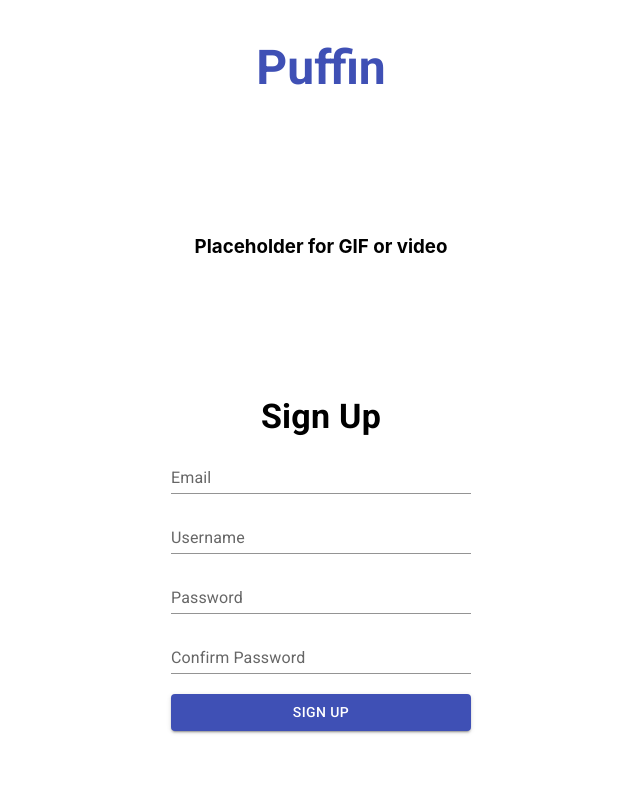
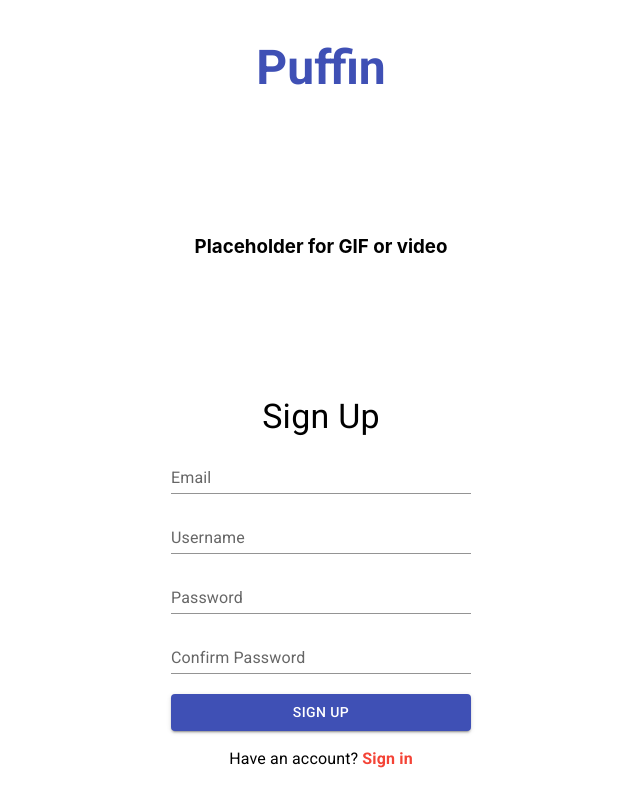
Before and after one commit to rpp34-boc-caspian/Puffin, a React (Create React App) app: page /signup in a window 1280 px wide. Shown: the whole page, without its empty margins (319-959 px from the left). Built offline with nearby package versions, Linux system fonts and the light colour scheme; no server answers.

Commit message:
Navigation for text under sign in and sign up buttons

```diff
--- a/src/authentication/login.tsx
+++ b/src/authentication/login.tsx
@@ -15,9 +15,9 @@ import theme from '../theme';
 
 
 function Login({ user }: { user: Function }) {
-  const [username, setUsername] = useState('JIT');
-  const [email, setEmail] = useState('amplesample@email.com');
-  const [password, setPassword] = useState('password123');
+  const [username, setUsername] = useState('');
+  const [email, setEmail] = useState('');
+  const [password, setPassword] = useState('');
 
   const [loginError, setLoginError] = useState(false);
   const [serverError, setServerError] = useState(false);
@@ -34,13 +34,14 @@ function Login({ user }: { user: Function }) {
       password: password
     })
     .then((res) => {
+      console.log('RESPONSE',res);
       if (res.data.exists) {
         setUsername('');
         setEmail('');
         setPassword('');
 
         user(res.data.id);
-        Cookies.set('token', res.data.cookie, { path: '/' });
+        Cookies.set('token', res.data.cookie);
 
         navigateTo('/');
         return;
@@ -88,66 +89,74 @@ function Login({ user }: { user: Function }) {
 
           </Box>
 
-          <Box>
           <Typography variant="h4" align="left" component="div">
             Sign In
           </Typography>
-          </Box>
 
-          <Box>
           <TextField
             error={ loginError }
             id="login-username"
             label="Username"
+            type="text"
             margin="dense"
             sx={{ width: 300 }}
-              type="text"
             value={ username }
             onChange={ (e) => { setUsername(e.target.value) } }
             autoComplete="current-password"
             variant="standard"
             helperText={ loginError ? "Username, email, or password is incorrect" : '' }
           />
-          </Box>
-          <Box>
+
           <TextField
             error={ loginError }
             id="login-email"
             label="Email"
+            type="text"
             margin="dense"
             sx={{ width: 300 }}
-              type="text"
             value={ email }
             onChange={ (e) => { setEmail(e.target.value) } }
             autoComplete="current-password"
             variant="standard"
             helperText={ loginError ? "Username, email, or password is incorrect" : '' }
           />
-          </Box>
-          <Box>
+
           <TextField
             error={ loginError }
             id="login-password"
             label="Password"
+            type="password"
             margin="dense"
             sx={{ width: 300 }}
-              type="password"
             value={ password }
             onChange={ (e) => { setPassword(e.target.value) } }
             autoComplete="current-password"
             variant="standard"
             helperText={ loginError ? "Username, email, or password is incorrect" : '' }
           />
+
+          <Box p={ 2 } sx={{ width: 300 }}>
+            <Button fullWidth variant="contained" onClick={ () => { handleLogin() } }>Sign In</Button>
           </Box>
 
-          <Box
-            p={ 2 }
-            sx={{ width: 300 }}
-          >
-            <Button fullWidth variant="contained" onClick={ () => { handleLogin() } }>Login</Button>
+          <Box>
+            <Typography component="span">
+              Don't have an account?
+            </Typography>
+
+            <Typography
+              component="span"
+              color="secondary"
+              style={{ fontWeight: 600 }}
+              onClick={ () => { navigateTo('/signup') } }>
+
+              &nbsp;Sign up
+            </Typography>
           </Box>
 
         </Grid>
+
+
       </ThemeProvider>
   );
 };
--- a/src/authentication/logout.tsx
+++ b/src/authentication/logout.tsx
@@ -1,20 +1,22 @@
 import { useNavigate } from 'react-router-dom';
+import { useEffect } from 'react';
 import Cookies from 'js-cookie';
-
-import CircularProgress from '@mui/material/CircularProgress';
 
 function Logout({ user }: { user: Function }) {
   const navigateTo = useNavigate();
 
-  Cookies.remove('token');
+  useEffect(() => {
+    console.log('USING EFFECT')
+    Cookies.remove('token');
+    user(0);
 
-  user(0);
+    navigateTo('/login');
+  }, [user, navigateTo]);
 
-  navigateTo('/login');
+
 
   return (
     <>
-      <CircularProgress />
     </>
   );
 }
--- a/src/authentication/signup.tsx
+++ b/src/authentication/signup.tsx
@@ -1,5 +1,6 @@
 import { useState } from 'react';
 import { useNavigate } from 'react-router-dom';
+import Cookies from 'js-cookie';
 import axios from 'axios';
 
 import { ThemeProvider } from '@mui/material/styles';
@@ -61,6 +62,7 @@ function SignUp({ user }: { user: Function }) {
         setConfirmation('');
 
         user(res.data.id);
+        Cookies.set('token', res.data.cookie);
 
         navigateTo('/');
 
@@ -110,13 +112,10 @@ function SignUp({ user }: { user: Function }) {
 
         </Box>
 
-        <Box>
-          <Typography variant="h4" style={{ fontWeight: 600 }} align="left" component="div">
+        <Typography variant="h4" align="left" component="div">
           Sign Up
         </Typography>
-        </Box>
 
-        <Box>
         <TextField
           error={ emailError.status }
           id="email"
@@ -130,8 +129,7 @@ function SignUp({ user }: { user: Function }) {
           variant="standard"
           helperText={ emailError.reason !== 'exists' ? emailError.reason === 'format' ? 'Please enter a valid email' : '' : 'Email is already in use' }
         />
-        </Box>
-        <Box>
+
         <TextField
           error={ userError }
           id="signup-username"
@@ -145,8 +143,7 @@ function SignUp({ user }: { user: Function }) {
           variant="standard"
           helperText={ userError ? "Username is already taken" : '' }
         />
-        </Box>
-        <Box>
+
         <TextField
           error={ passwordError }
           id="signup-password"
@@ -160,8 +157,7 @@ function SignUp({ user }: { user: Function }) {
           variant="standard"
           helperText={ passwordError ? "Passwords do not match" : '' }
         />
-        </Box>
-        <Box>
+
         <TextField
           error={ passwordError }
           id="password-confirmation"
@@ -175,13 +171,29 @@ function SignUp({ user }: { user: Function }) {
           variant="standard"
           helperText={ passwordError ? "Passwords do not match" : '' }
         />
-        </Box>
 
         <Box p={ 2 } sx={{ width: 300 }} >
           <Button fullWidth variant="contained" onClick={ () => { handleSignUp() } }>Sign Up</Button>
         </Box>
 
+        <Box>
+          <Typography component="span">
+            Have an account?
+          </Typography>
+
+          <Typography
+            component="span"
+            color="secondary"
+            style={{ fontWeight: 600 }}
+            onClick={ () => { navigateTo('/login') } }>
+
+            &nbsp;Sign in
+          </Typography>
+        </Box>
+
       </Grid>
+
+
     </ThemeProvider>
   );
 };
```
Lines whose indentation alone changed are shown as unchanged.
